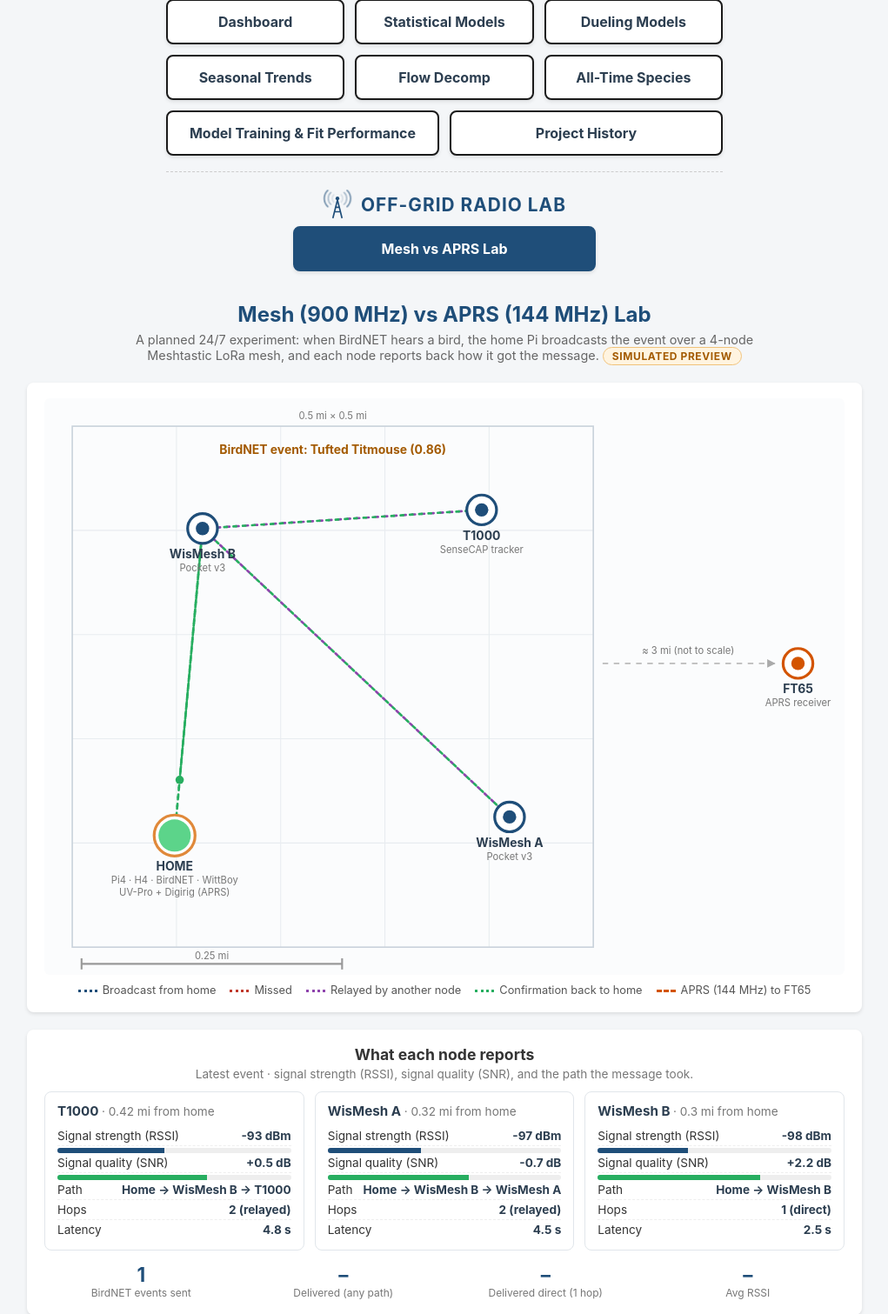
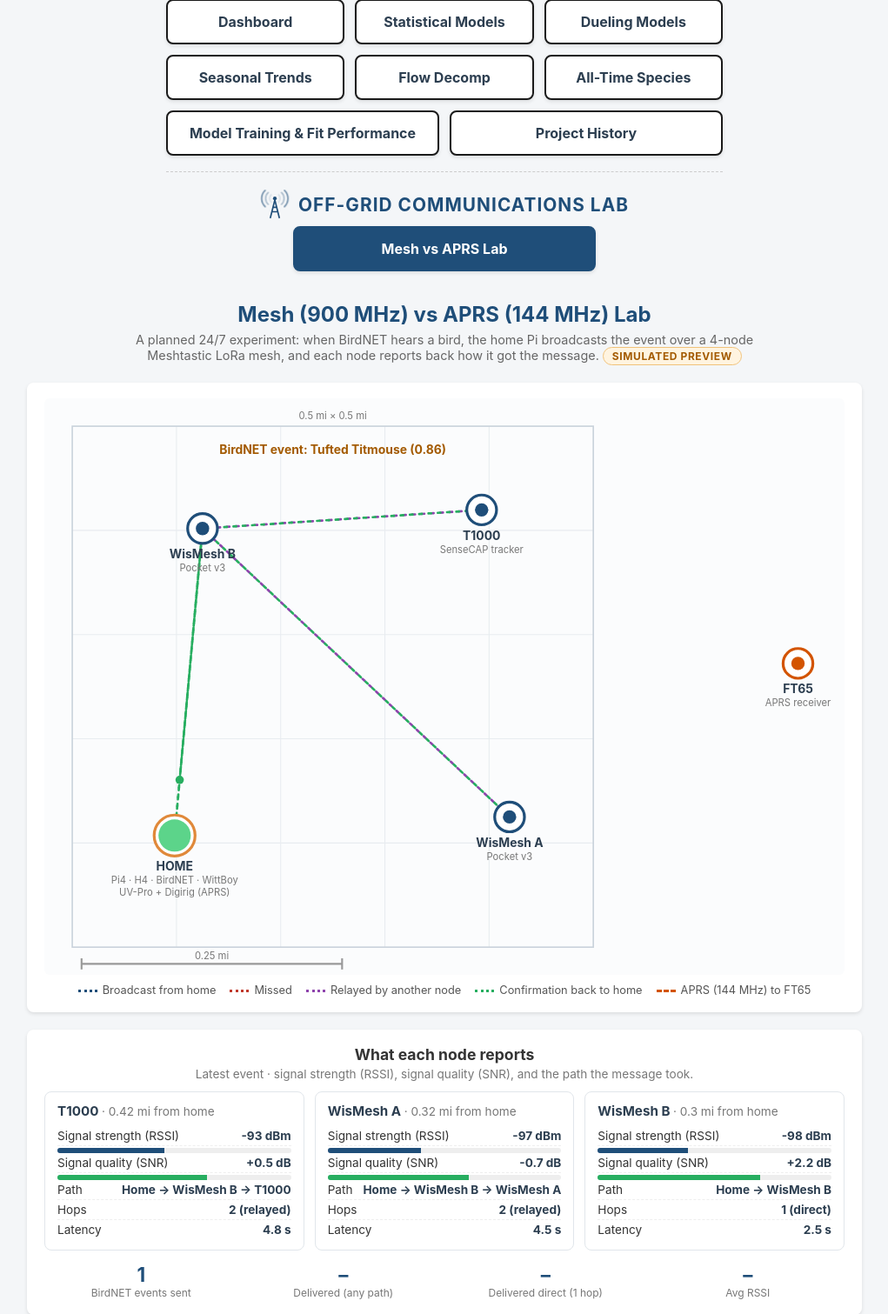
Before and after one commit to dclengacher/winstonsalembirds, a Flask app: page /radio-lab in a window 1280 px wide. Shown: the part 166-1677 px from the top of the page at 87% size, without its empty margins (129-1150 px from the left). Run offline with Flask 3, Linux system fonts and the light colour scheme; parts of the project's set-up code (start-up, migrations or seed data) failed here and were passed over.

Commit message:
Rename to Off-Grid Communications Lab; drop static 3 mi arrow; APRS failures always beyond 0.5 mi box
Co-Authored-By: Claude Opus 5.5 <noreply@anthropic.com>
Claude-Session: https://claude.ai/code/session_01Fw8i6BAdDAz9VS6ioLTKTJ

```diff
--- a/templates/partials/nav.html
+++ b/templates/partials/nav.html
@@ -34,7 +34,7 @@
             <path class="wave w2" d="M11 4 A11 11 0 0 0 11 20 M29 4 A11 11 0 0 1 29 20"/>
             <path class="wave w3" d="M7 1 A15 15 0 0 0 7 23 M33 1 A15 15 0 0 1 33 23"/>
         </svg>
-        <span>Off-Grid Radio Lab</span>
+        <span>Off-Grid Communications Lab</span>
     </div>
     <div class="nav-bar radio">
         <a href="/radio-lab" class="nav-link{% if p == '/radio-lab' %} active{% endif %}">Mesh vs APRS Lab</a>
--- a/templates/radio_lab.html
+++ b/templates/radio_lab.html
@@ -158,9 +158,6 @@ h2 {
             <line x1="320" y1="602" x2="320" y2="614" stroke="#999" stroke-width="2"/>
             <text x="180" y="603" text-anchor="middle" class="node-sub">0.25 mi</text>
 
-            <!-- APRS strip: FT65 sits off the map, ~3 mi away -->
-            <line x1="600" y1="285" x2="785" y2="285" stroke="#bbb" stroke-width="1.5" stroke-dasharray="6 6" marker-end="url(#arrow)"/>
-            <text x="692" y="275" text-anchor="middle" class="node-sub">≈ 3 mi (not to scale)</text>
 
             <g id="links"></g>
             <g id="nodes"></g>
@@ -356,7 +353,10 @@ h2 {
         });
         // APRS leaves home at the same moment; succeeds ~70% of the time
         const aprsOk = Math.random() < 0.70;
-        const aprsStop = aprsOk ? 1 : rand(0.35, 0.85);
+        // VHF outranges the mesh: failures always die beyond the 0.5 mi box (x 610–760)
+        const ax1 = HOME.x + HOME.r * (FT65.x - HOME.x) / Math.hypot(FT65.x - HOME.x, FT65.y - HOME.y);
+        const ax2 = FT65.x - FT65.r * (FT65.x - HOME.x) / Math.hypot(FT65.x - HOME.x, FT65.y - HOME.y);
+        const aprsStop = aprsOk ? 1 : (rand(610, 760) - ax1) / (ax2 - ax1);
         const aprs = link(HOME, FT65, "aprs", 2600 + rand(0, 600), 2600, aprsStop).then(pt => {
             if (aprsOk) { flashDot(FT65, "#f5b041"); return; }
             const tag = document.createElementNS(NS, "text");
```
